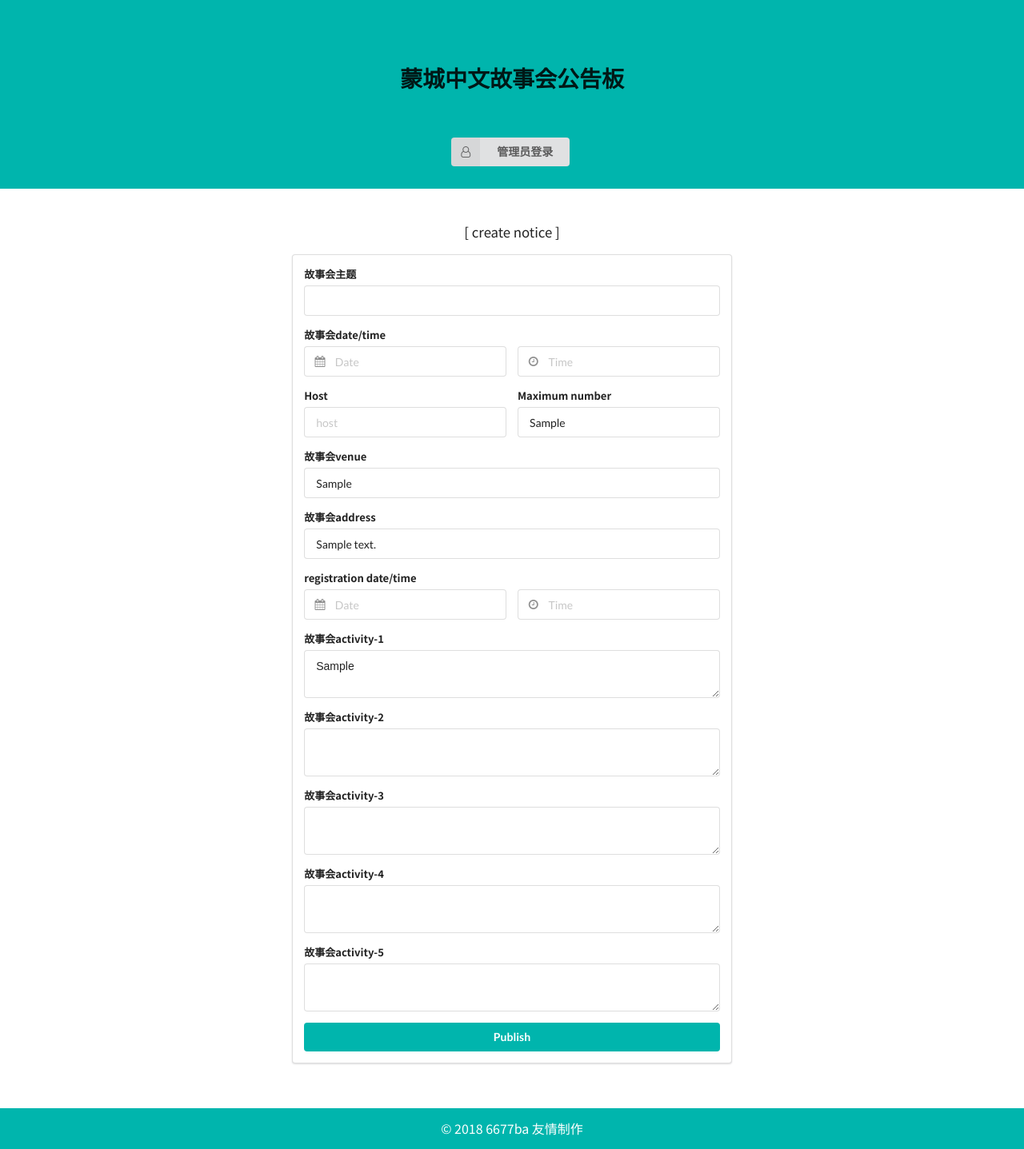
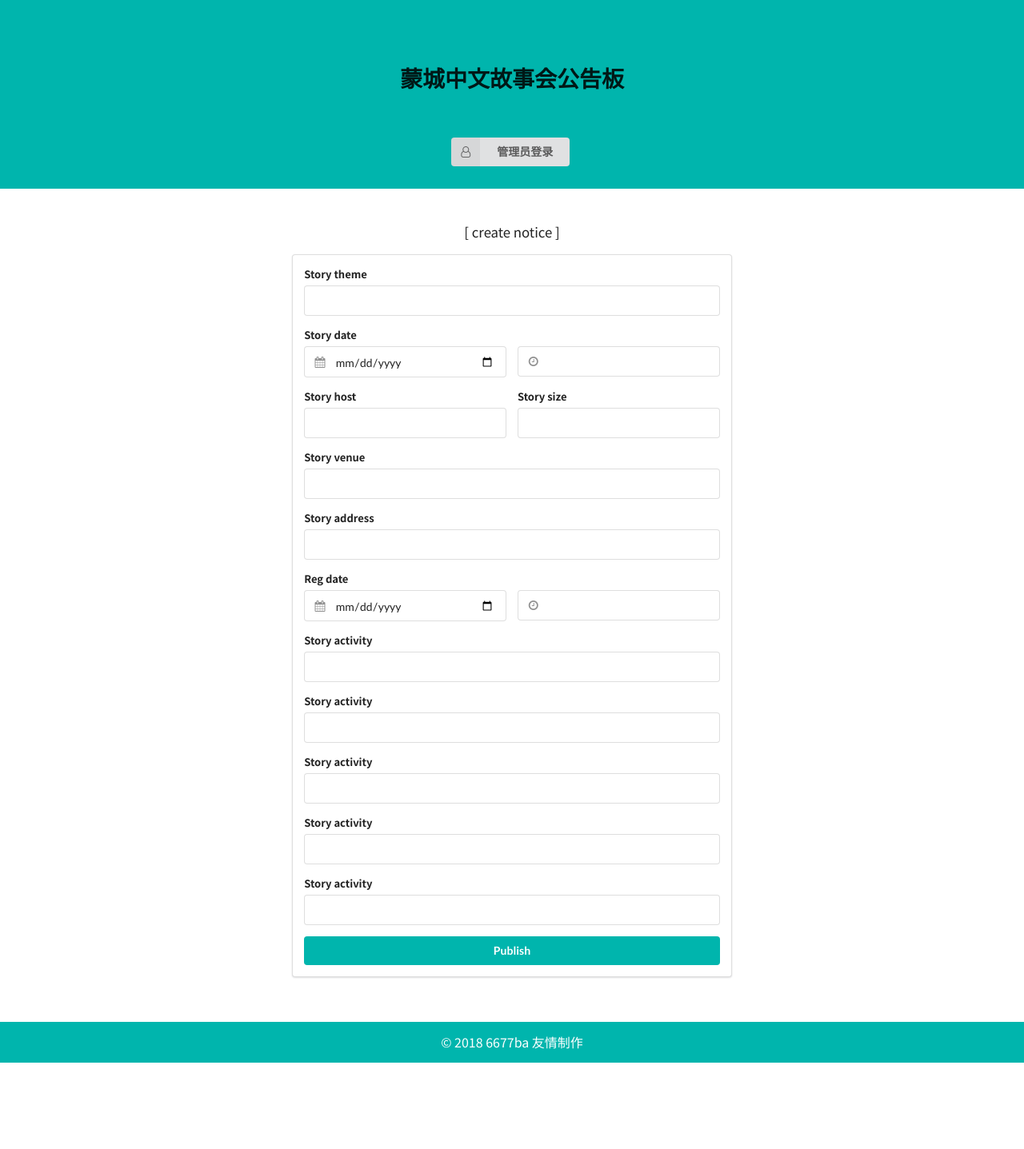
Before and after one commit to wangguanzhou/chinesestory, a Django app: template templates/createnotice.html in a window 1280 px wide. Shown: the whole page at 80% size. After the commit the page ends 1329 px from the top, so only its background shows below. Run offline with Django 3.2, Linux system fonts and the light colour scheme; the template is opened without the code that fills it: most values are stand-ins (such as "Sample title", 1, 10 or a date in 2020); form fields are guessed from the names that the template uses; some libraries are stand-ins or nearby versions.

Commit message:
create django forms for create_notice

```diff
--- a/storysite/settings.py
+++ b/storysite/settings.py
@@ -109,7 +109,7 @@ TIME_ZONE = 'UTC'
 
 USE_I18N = True
 
-USE_L10N = True
+USE_L10N = False
 
 USE_TZ = True
 
--- a/storysite/views.py
+++ b/storysite/views.py
@@ -3,6 +3,7 @@ from django.http import HttpResponse
 from django.contrib.auth import authenticate, login, logout
 from django.contrib.auth.decorators import login_required
 from django.shortcuts import redirect
+from .forms import NoticeForm
 
 DistrictNames = {
     'bsdadmin': 'Brossard',
@@ -65,6 +66,8 @@ def createnotice(request):
     district_name = 'Brossard'
     default_notice = set_default_notice(district_name)
     context['notice_data'] = default_notice
+    notice_form = NoticeForm()
+    context['notice_form'] = notice_form
     return render(request, 'createnotice.html', context)
 
 
--- a/templates/createnotice.html
+++ b/templates/createnotice.html
@@ -16,17 +16,17 @@
 				{% csrf_token %}
 				<div class="ui segment">
 					<div class="field">
-						<label>故事会主题</label>
-						<input type="text" placeholder="">
+						<label>{{ notice_form.story_theme.label }}</label>
+						{{ notice_form.story_theme }}
 					</div>
 					<div class="field">
-						<label>故事会date/time</label>
+						<label>{{ notice_form.story_date.label }}</label>
 						<div class="two fields">
 							<div class="field">
 								<div class="ui calendar" id="storydate">
 									<div class="ui input left icon">
 										<i class="calendar icon"></i>
-										<input type="text" placeholder="Date">
+										{{ notice_form.story_date }}
 									</div>
 								</div>
 							</div>
@@ -34,7 +34,7 @@
 								<div class="ui calendar" id="storytime">
 									<div class="ui input left icon">
 										<i class="time icon"></i>
-										<input type="text" placeholder="Time">
+										{{ notice_form.story_time }}
 									</div>
 								</div>
 							</div>
@@ -43,32 +43,32 @@
 
 					<div class="two fields">
 						<div class="field">
-							<label>Host</label>
-							<input type="text" placeholder="host">
+							<label>{{ notice_form.story_host.label }}</label>
+							{{ notice_form.story_host }}
 						</div>
 						<div class="field">
-							<label>Maximum number</label>
-							<input type="text" name="story_maxsize" value="{{ notice_data.story_maxsize }}">
+							<label>{{ notice_form.story_size.label }}</label>
+							{{ notice_form.story_size }}
 						</div>
 					</div>
 
 					<div class="field">
-						<label>故事会venue</label>
-						<input type="text" name="story_place" value="{{ notice_data.story_place }}">
+						<label>{{ notice_form.story_venue.label }}</label>
+						{{ notice_form.story_venue }}
 					</div>
 					<div class="field">
-						<label>故事会address</label>
-						<input type="text" name="story_address" value="{{ notice_data.story_address }}">
+						<label>{{ notice_form.story_address.label }}</label>
+						{{ notice_form.story_address }}
 					</div>
 
 					<div class="field">
-						<label>registration date/time</label>
+						<label>{{ notice_form.reg_date.label }}</label>
 						<div class="two fields">
 							<div class="field">
 								<div class="ui calendar" id="regdate">
 									<div class="ui input left icon">
 										<i class="calendar icon"></i>
-										<input type="text" placeholder="Date">
+										{{ notice_form.reg_date }}
 									</div>
 								</div>
 							</div>
@@ -76,7 +76,7 @@
 								<div class="ui calendar" id="regtime">
 									<div class="ui input left icon">
 										<i class="time icon"></i>
-										<input type="text" placeholder="Time">
+										{{ notice_form.reg_time }}
 									</div>
 								</div>
 							</div>
@@ -84,24 +84,24 @@
 					</div>
 
 					<div class="field">
-						<label>故事会activity-1</label>
-						<textarea name="story_activity_1" rows="2">{{ notice_data.story_activity_1 }}</textarea>
+						<label>{{ notice_form.story_activity_1.label }}</label>
+						{{ notice_form.story_activity_1 }}
 					</div>
 					<div class="field">
-						<label>故事会activity-2</label>
-						<textarea rows="2"></textarea>
+						<label>{{ notice_form.story_activity_2.label }}</label>
+						{{ notice_form.story_activity_2 }}
 					</div>
 					<div class="field">
-						<label>故事会activity-3</label>
-						<textarea rows="2"></textarea>
+						<label>{{ notice_form.story_activity_3.label }}</label>
+						{{ notice_form.story_activity_3 }}
 					</div>
 					<div class="field">
-						<label>故事会activity-4</label>
-						<textarea rows="2"></textarea>
+						<label>{{ notice_form.story_activity_4.label }}</label>
+						{{ notice_form.story_activity_4 }}
 					</div>
 					<div class="field">
-						<label>故事会activity-5</label>
-						<textarea rows="2"></textarea>
+						<label>{{ notice_form.story_activity_5.label }}</label>
+						{{ notice_form.story_activity_5 }}
 					</div>
 
 
```
Also changed, not shown: storysite/forms.py (added, +147 -0 lines).
